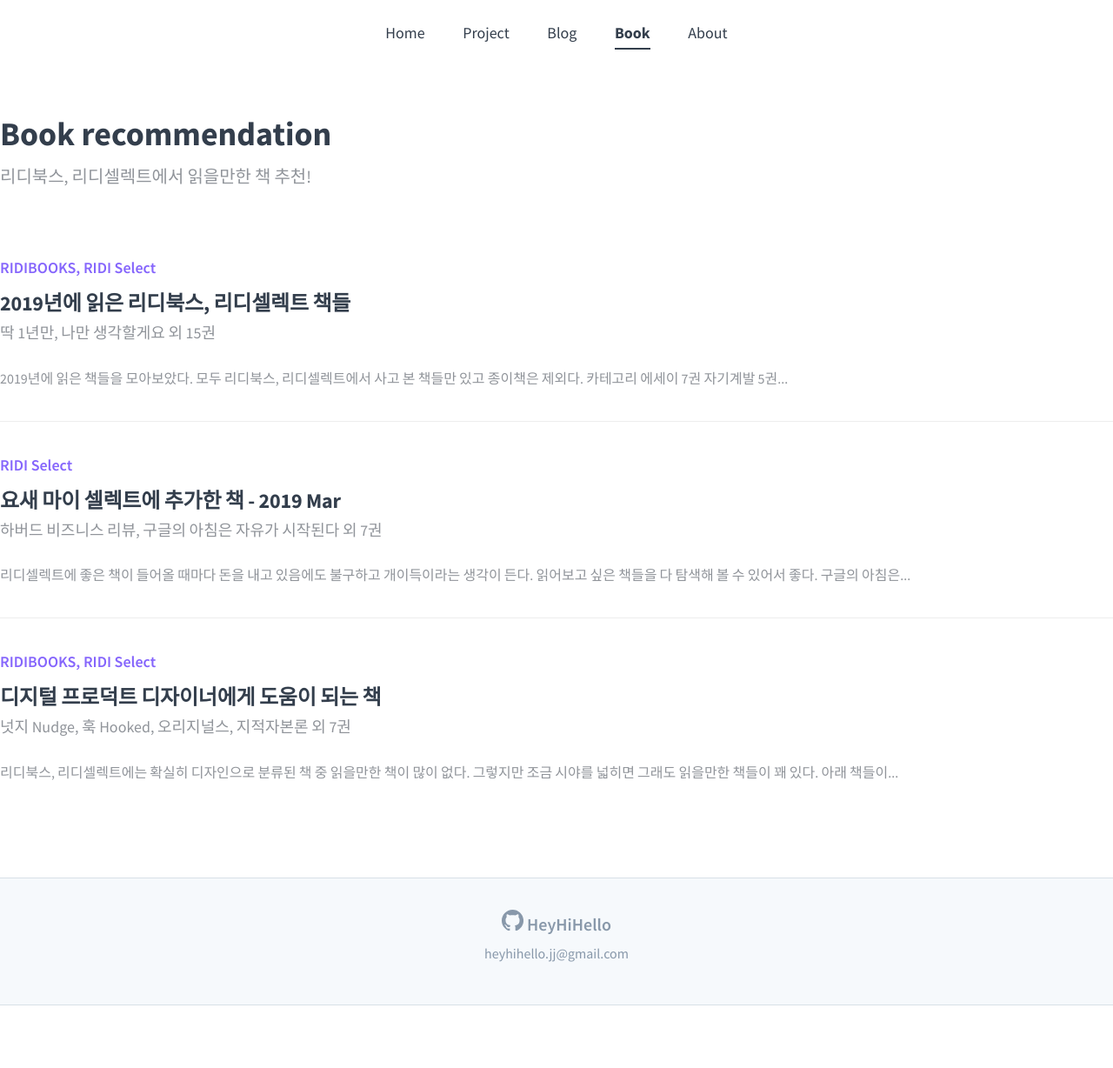
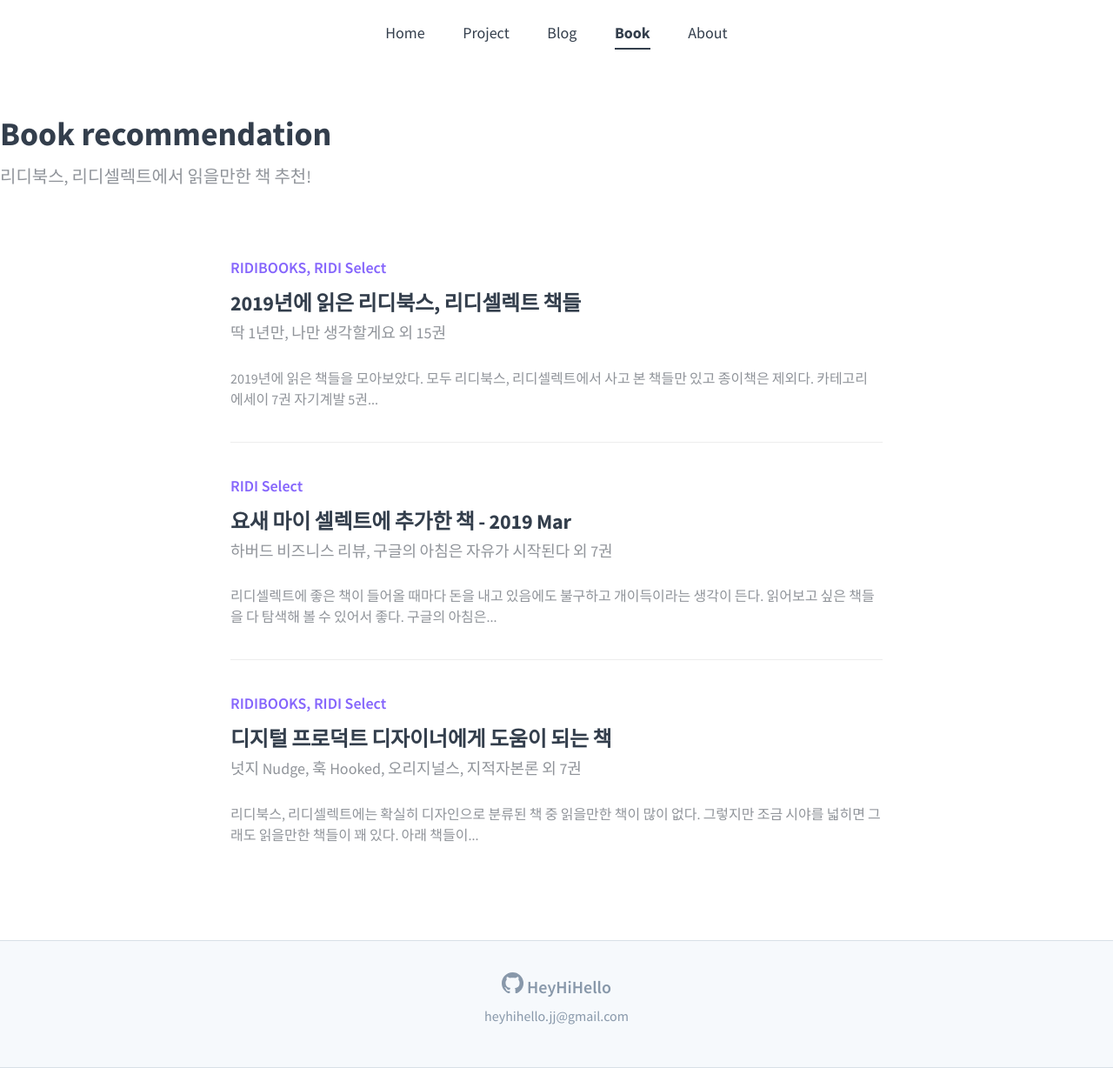
Before and after one commit to HeyHiHello17/HeyHiHello17.github.io, a Jekyll site: the page built from book/index.md, in a window 1280 px wide. Shown: the whole page at 87% size. Built offline with Jekyll 4.4.1, drawn with Linux system fonts in a browser that asks for light colours; before the commit the page ends 1156 px from its top, so only the background shows below that.

Commit message:
Update index.md

```diff
--- a/book/index.md
+++ b/book/index.md
@@ -8,7 +8,7 @@ project-header: true
 header-img: "img/project_bg.jpg"
 ---
 
-<div class="catalogue">
+<div class="catalogue" style="max-width:750px;margin:0 auto;">
 {% assign sorted = site.pages | sort: 'order' | reverse %}
 {% for page in sorted %}
 {% if page.book == true %}
```
